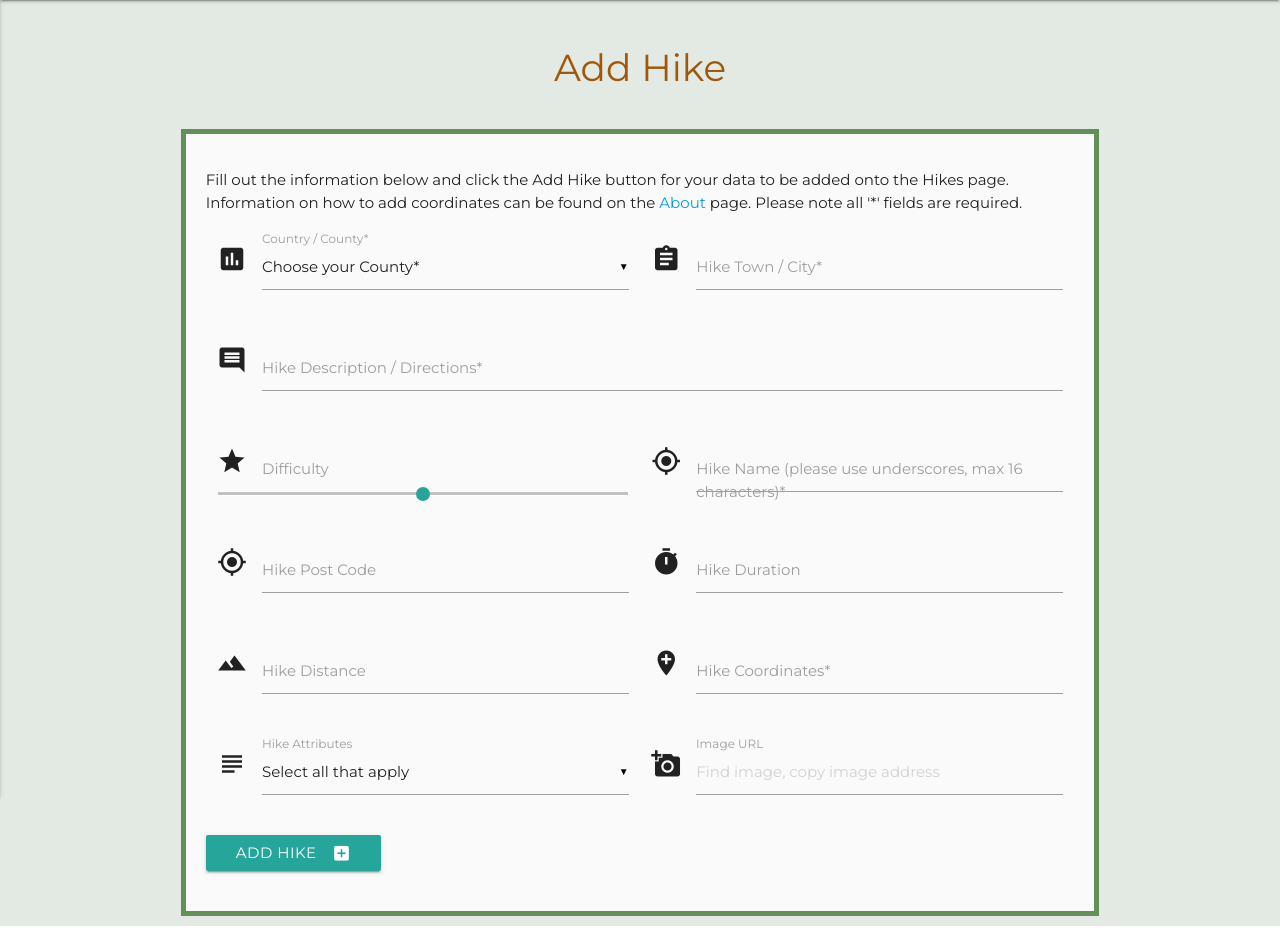
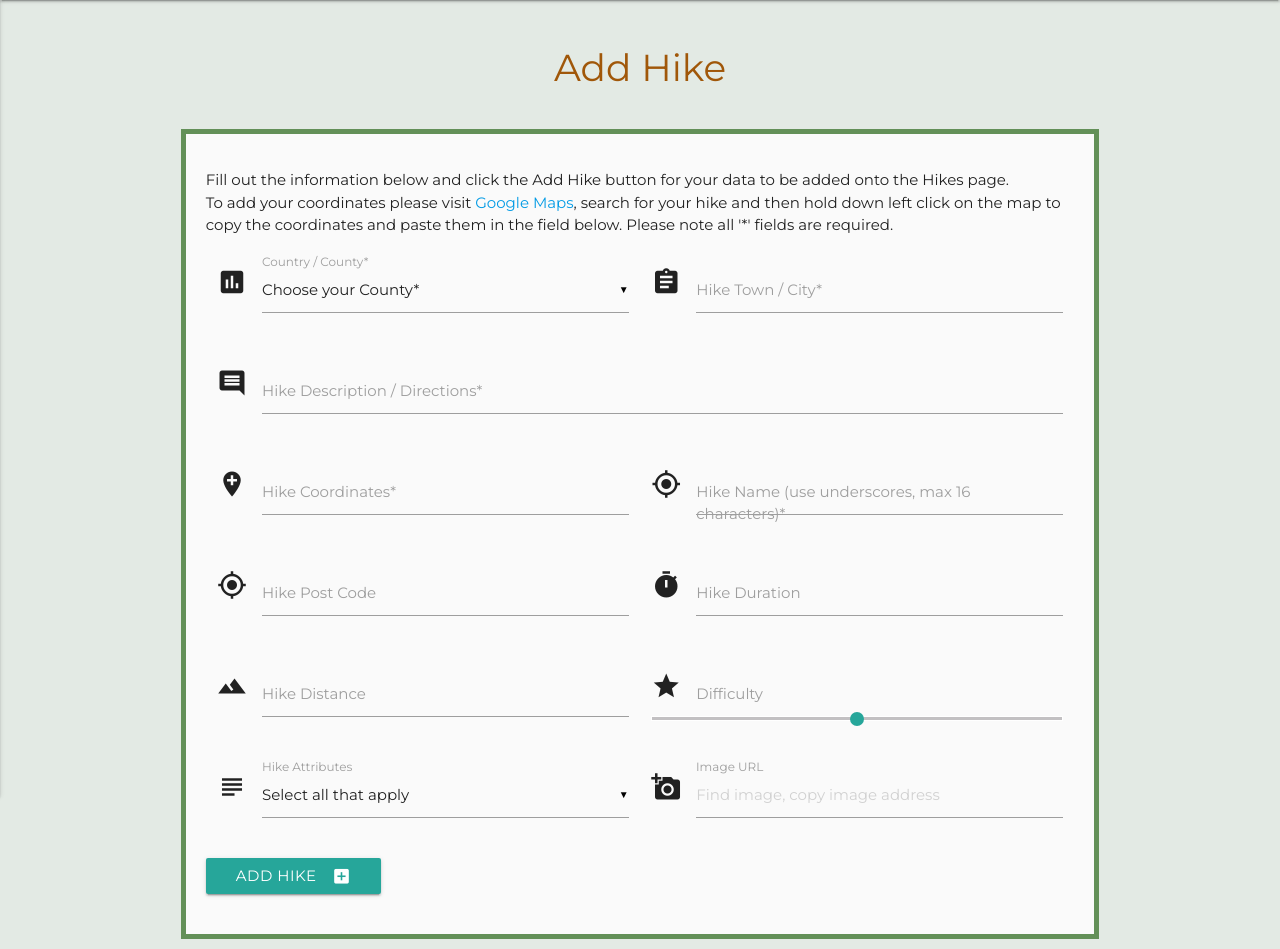
Before and after one commit to JonWil91/Lets-Hike, a Flask app: page /addhikes in a window 1280 px wide. Shown: the part 64-1013 px from the top of the page. Before the commit the page ends 990 px from the top, so only its background shows below. Run offline with Flask 2, Linux system fonts and the light colour scheme; data that the repository does not hold is empty; some libraries are stand-ins or nearby versions.

Commit message:
Changed add/edit hike top text and added no spaces pattern for hike name

```diff
--- a/templates/addhikes.html
+++ b/templates/addhikes.html
@@ -4,8 +4,11 @@
 <div class="container">
 	<div class="row input-box">
 		<p>Fill out the information below and click the Add Hike button for your data to be added onto the Hikes page.
-			Information on how to add coordinates can be found on the <a href="{{url_for('about')}}">About</a> page.
-			Please note all '*' fields are required.
+			<br>
+			To add your coordinates please visit <a href="https://www.google.com/maps" target="_blank">Google Maps</a>,
+			search for your hike and then hold down left click on
+			the map to copy the coordinates and paste them in the field below. Please note all '*'
+			fields are required.
 		</p>
 		<form action="{{ url_for('insert_hikes') }}" method="POST" class="col s12">
 			<div class="row">
@@ -56,18 +59,15 @@
 			</div>
 			<div class="row">
 				<div class="input-field col s12 m6">
-					<div id="difficulty-slider">
-						<i class="material-icons prefix">grade</i>
-						<label for="hike_difficulty">Difficulty</label>
-					</div>
-					<p class="range-field">
-						<input type="range" id="hike_difficulty" name="hike_difficulty" min="1" max="5" />
-                    </p>
+					<i class="material-icons prefix">add_location</i>
+					<input type="text" id="hike_coordinates" class="form-control validate"
+                        name="hike_coordinates" pattern="^(-?\d+(\.\d+)?),\s*(-?\d+(\.\d+)?)$" required>
+					<label for="hike_coordinates">Hike Coordinates*</label>
 				</div>
 				<div class="input-field col s12 m6">
 					<i class="material-icons prefix">my_location</i>
-					<input maxlength="16" name="hike_name" id="hike_name" type="text" class="form-control validate" required>
-					<label for="hike_name">Hike Name (please use underscores, max 16 characters)*</label>
+					<input pattern="[^' ']+" maxlength="16" name="hike_name" id="hike_name" type="text" class="form-control validate hike-name" required>
+					<label for="hike_name">Hike Name (use underscores, max 16 characters)*</label>
 				</div>
 			</div>
 			<div class="row">
@@ -89,10 +89,13 @@
 					<label for="hike_distance">Hike Distance</label>
 				</div>
 				<div class="input-field col s12 m6">
-					<i class="material-icons prefix">add_location</i>
-					<input type="text" id="hike_coordinates" class="form-control validate"
-                        name="hike_coordinates" pattern="^(-?\d+(\.\d+)?),\s*(-?\d+(\.\d+)?)$" required>
-					<label for="hike_coordinates">Hike Coordinates*</label>
+					<div id="difficulty-slider">
+						<i class="material-icons prefix">grade</i>
+						<label for="hike_difficulty">Difficulty</label>
+					</div>
+					<p class="range-field">
+						<input type="range" id="hike_difficulty" name="hike_difficulty" min="1" max="5" />
+                    </p>
 				</div>
 			</div>
 			<div class="row">
```
Also changed, not shown: templates/edithike.html (+8 -5 lines), static/css/style.css (line endings or trailing spaces).
